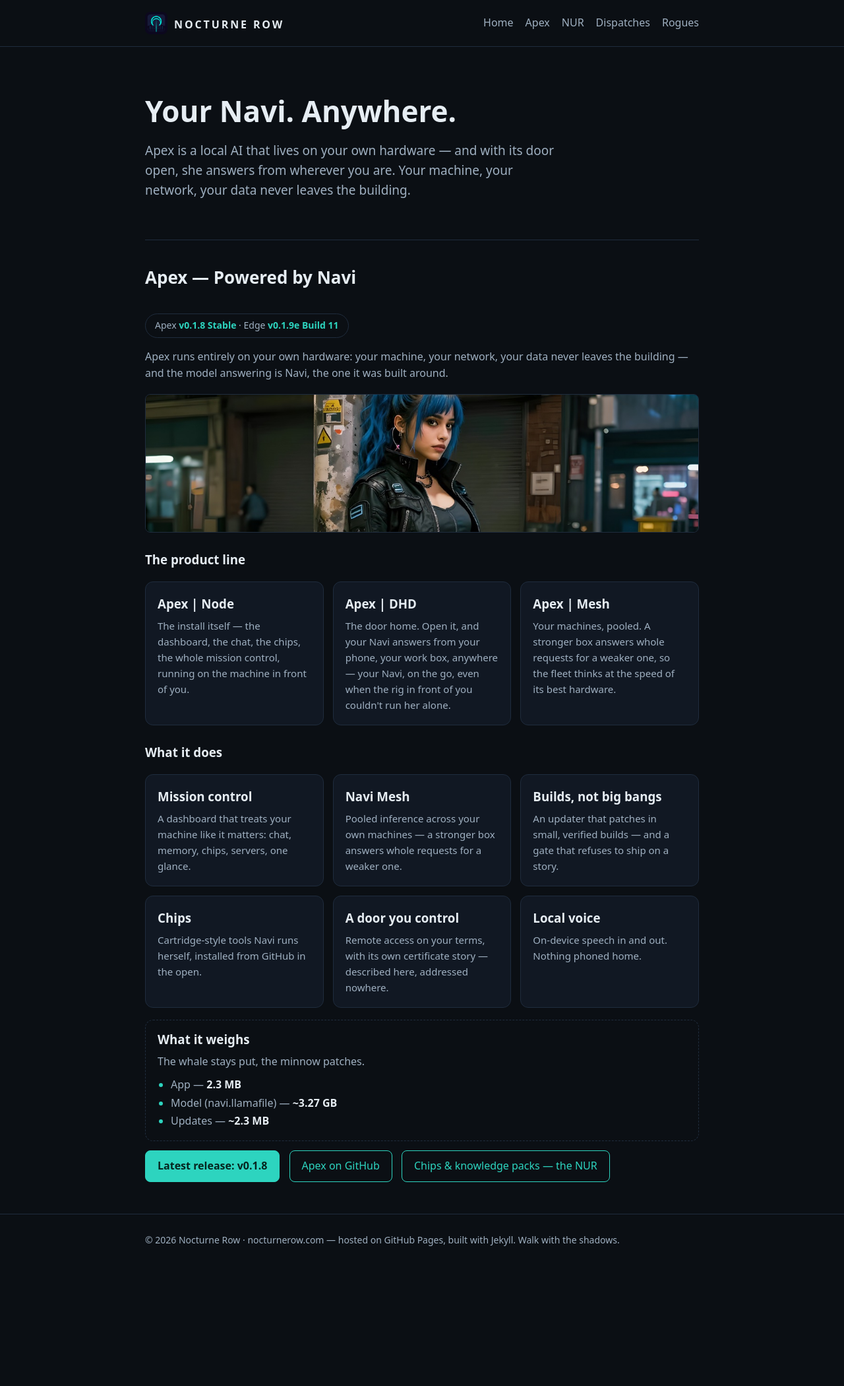
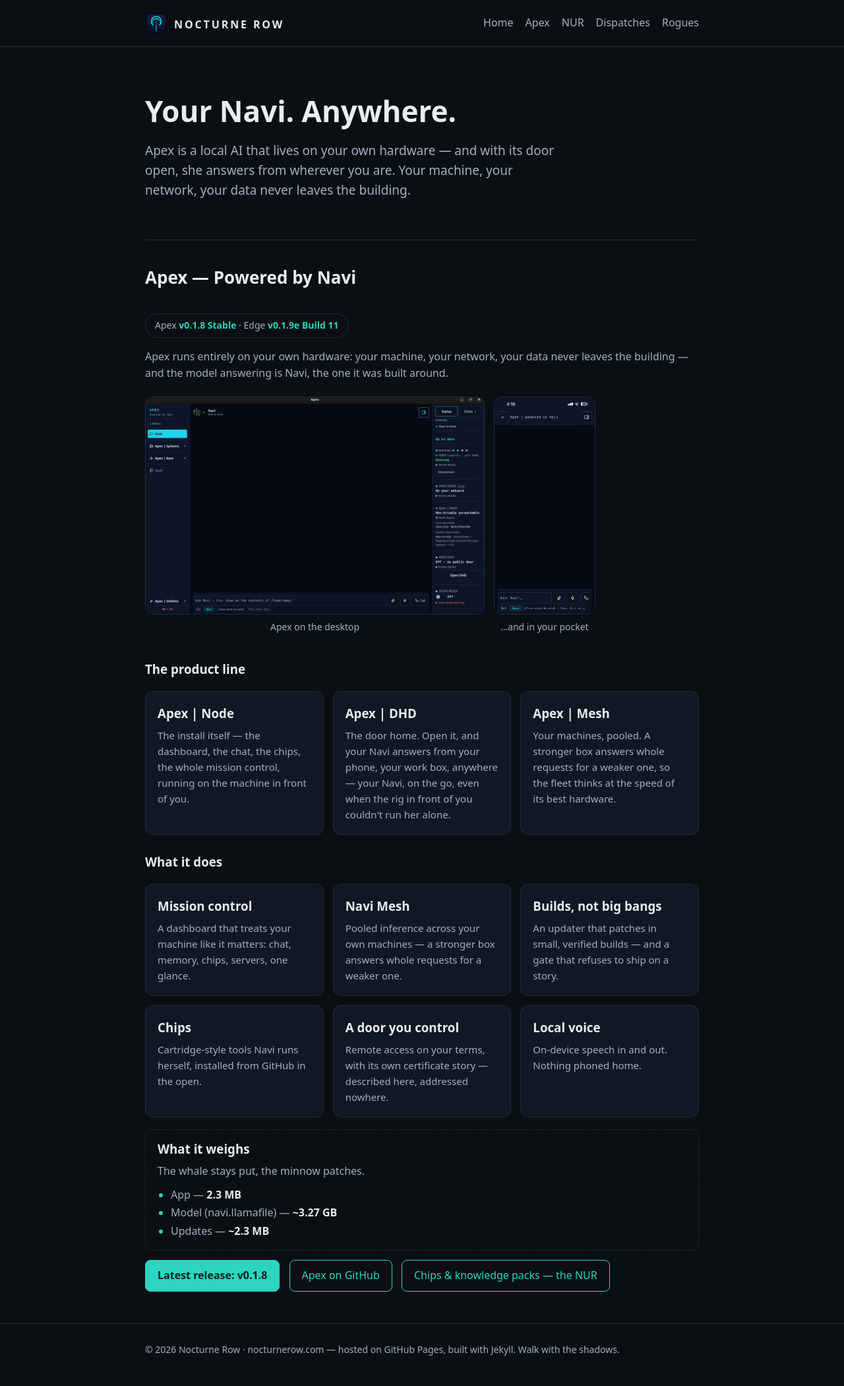
Before and after one commit to AlexKollar/nocturnerow, a Jekyll site: the page built from apex.html, in a window 1280 px wide. Shown: the whole page at 66% size. Built offline with Jekyll 4.4.1, drawn with Linux system fonts in a browser that asks for light colours; before the commit the page ends 1934 px from its top, so only the background shows below that.

Commit message:
Apex page: replace the Navi portrait with the desktop + phone screenshot gallery

```diff
--- a/apex.html
+++ b/apex.html
@@ -12,7 +12,16 @@ permalink: /apex.html
 <h2>Apex — Powered by Navi</h2>
   <span class="chip">Apex <b>v0.1.8 Stable</b> · Edge <b>v0.1.9e Build 11</b></span>
 <p>Apex runs entirely on your own hardware: your machine, your network, your data never leaves the building — and the model answering is Navi, the one it was built around.</p>
-<img class="portrait" src="/navi-lightpole.jpg" alt="Navi, the AI at the heart of Apex, leaning against a lamp post at night" style="margin:18px 0">
+<style>
+.gallery{display:flex;gap:14px;overflow-x:auto;padding:6px 0 12px;margin:14px 0}
+.gallery figure{margin:0;flex:0 0 auto}
+.gallery img{height:330px;width:auto;display:block;border-radius:12px;border:1px solid var(--line)}
+.gallery figcaption{color:var(--muted);font-size:14px;margin-top:8px;text-align:center}
+</style>
+<div class="gallery">
+<figure><img src="/apex-desktop.jpg" alt="Apex on the desktop — mission control: chat in the centre, Navi's status and servers on the right"><figcaption>Apex on the desktop</figcaption></figure>
+<figure><img src="/apex-mobile.jpg" alt="Apex on the phone — the same Navi, answered through the door from anywhere"><figcaption>…and in your pocket</figcaption></figure>
+</div>
 <h3 style="margin-top:26px">The product line</h3>
 <div class="grid">
 <div class="tile"><h3>Apex | Node</h3><p>The install itself — the dashboard, the chat, the chips, the whole mission control, running on the machine in front of you.</p></div>
```
